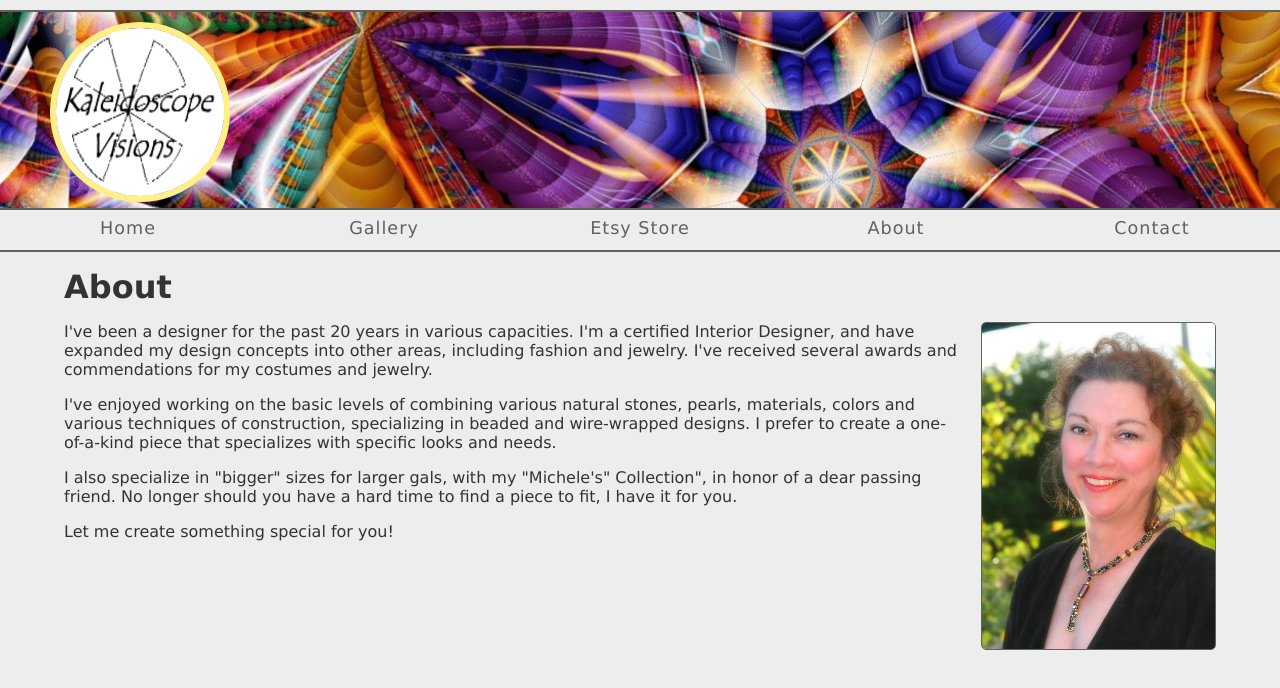
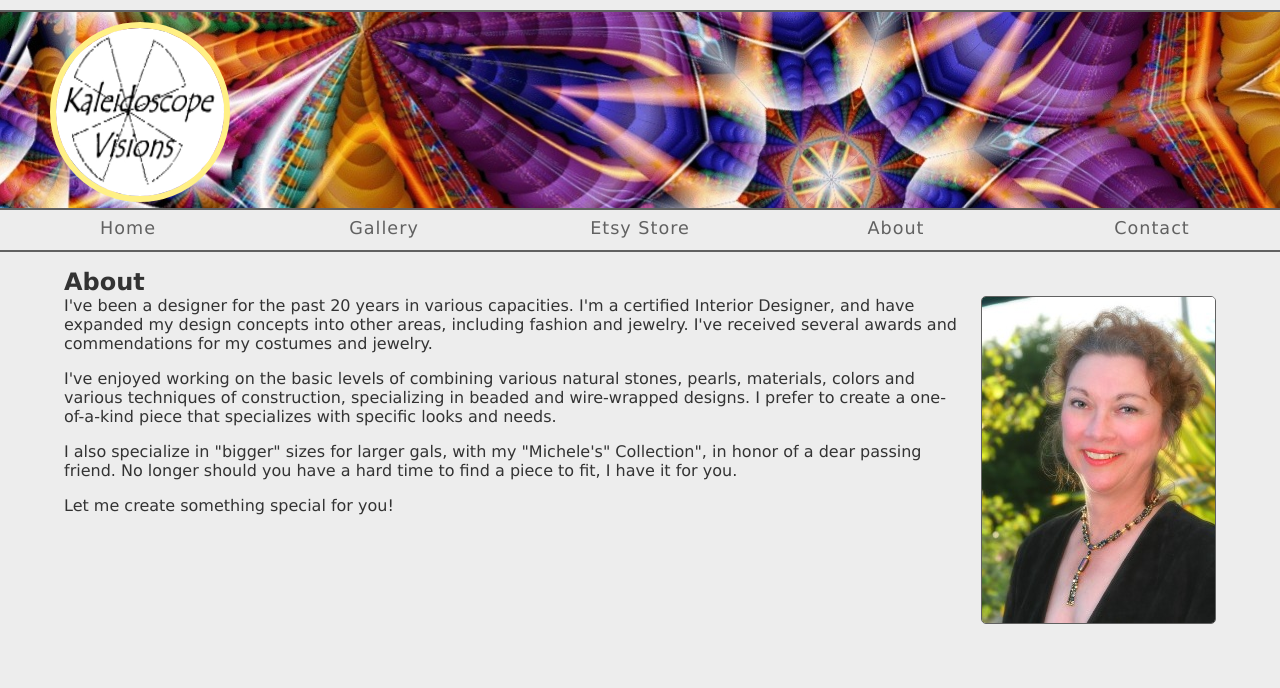
Before and after one commit to PJAuld/kaleidoscope-visions, a Nuxt app: page /About in a window 1280 px wide. Shown: the top 688 px of the page. Built offline with nearby package versions, Linux system fonts and the light colour scheme.

Commit message:
Add HTML 5 semantic tags

```diff
--- a/layouts/default.vue
+++ b/layouts/default.vue
@@ -1,7 +1,9 @@
 <template>
   <div>
-    <Banner />
-    <Menu />
+    <header>
+      <Banner />
+      <Menu />
+    </header>
     <div class="content">
       <nuxt />
     </div>
--- a/pages/About.vue
+++ b/pages/About.vue
@@ -1,6 +1,5 @@
 <template>
-  <div class="about">
-    <div class="text">
+  <section id="about">
     <h1>About</h1>
     <div class="profile">
       <img src="~assets/images/profile.jpg" />
@@ -19,8 +18,7 @@
         a hard time to find a piece to fit, I have it for you.</p>
       <p>Let me create something special for you!</p>
     </div>
-    </div>
-  </div>
+  </section>
 </template>
 
 <script>
@@ -37,7 +35,7 @@ export default {
 <style lang="scss" scoped>
 @import '~/assets/main.scss';
 
-.about {
+#about {
   position: relative;
 }
 
--- a/pages/Contact.vue
+++ b/pages/Contact.vue
@@ -1,8 +1,8 @@
 <template>
-  <div>
+  <section id="contact">
     <h1>Contact</h1>
 
-  </div>
+  </section>
 </template>
 
 <script>
--- a/pages/Gallery.vue
+++ b/pages/Gallery.vue
@@ -1,7 +1,7 @@
 <template>
-  <div class="gallery">
+  <section class="gallery">
     <h1>Gallery</h1>
-  </div>
+  </section>
 </template>
 
 <script>
--- a/pages/index.vue
+++ b/pages/index.vue
@@ -1,5 +1,5 @@
 <template>
-  <div class="home-body">
+  <section id="home">
     <div class="text">
       <h1>Welcome to Kaleidoscope Visions!</h1>
       <p>Have you been trying to find the right piece that just suits your look
@@ -24,7 +24,7 @@
         <img src="~assets/pieces/0464-na.jpg" />
       </div>
     </div>
-  </div>
+  </section>
 </template>
 
 <script>
```
Lines whose indentation alone changed are shown as unchanged.
